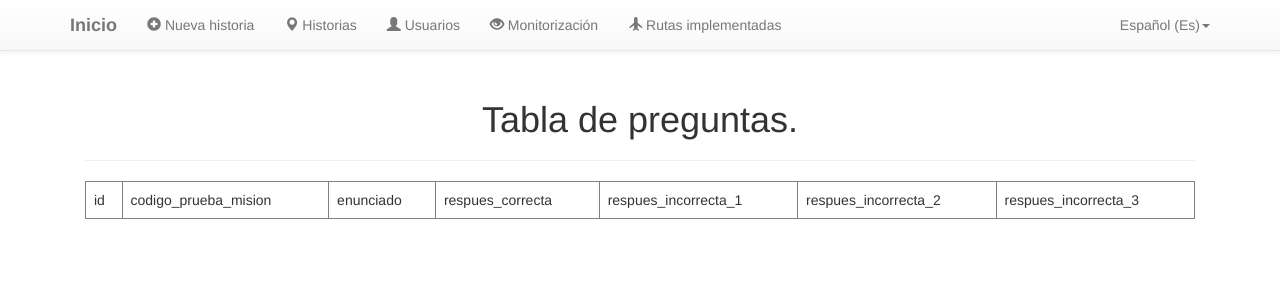
After one commit to jserrape/-TFM-Generador-de-historias-servidor, a Flask app: page /rest/list/pregunta in a window 1280 px wide. The commit adds this page. Shown: the top 300 px of the page. Run offline with Flask 2, Linux system fonts and the light colour scheme; data that the repository does not hold is empty; some libraries are stand-ins or nearby versions.

Commit message:
Se insertan las preguntas en la bbdd. Añadida vista auxilizar para ver la tabla

```diff
--- a/src/server/declaracionVariables.py
+++ b/src/server/declaracionVariables.py
@@ -29,10 +29,10 @@ app = Flask(__name__)
 #BBDD
 conn = sql.connect('database.db')
 print("Opened database successfully")
-conn.execute('DROP TABLE IF EXISTS historia')
-conn.execute('DROP TABLE IF EXISTS mision')
-conn.execute('DROP TABLE IF EXISTS usuario')
-conn.execute('DROP TABLE IF EXISTS pregunta')
+#conn.execute('DROP TABLE IF EXISTS historia')
+#conn.execute('DROP TABLE IF EXISTS mision')
+#conn.execute('DROP TABLE IF EXISTS usuario')
+#conn.execute('DROP TABLE IF EXISTS pregunta')
 conn.execute('CREATE TABLE IF NOT EXISTS historia (id INTEGER PRIMARY KEY AUTOINCREMENT, nombre_historia TEXT, idioma_historia TEXT, imagen_historia BLOB, latitud_historia INT, longitud_historia INT, zoom INT, descripcion_historia TEXT)')
 conn.execute('CREATE TABLE IF NOT EXISTS mision (id INTEGER PRIMARY KEY AUTOINCREMENT, id_historia INTEGER, nombre_mision TEXT, icono_mision BLOB, latitud_mision INT, longitud_mision INT, tipo_localizacion TEXT, codigo_localizacion TEXT, tipo_prueba TEXT, codigo_prueba TEXT, descripcion_inicial TEXT, imagen_inicial BLOB, descripcion_final TEXT, imagen_final BLOB, resumen TEXT, precedentes TEXT, FOREIGN KEY(id_historia) REFERENCES historia(id))')
 conn.execute('CREATE TABLE IF NOT EXISTS usuario (email TEXT PRIMARY KEY, nombre TEXT, password TEXT, imagen BLOB, ruta TEXT)')
--- a/src/server/rutas_historias.py
+++ b/src/server/rutas_historias.py
@@ -131,6 +131,32 @@ def POST_historia(post_id):
             cur.execute("INSERT INTO mision (id_historia, nombre_mision, icono_mision, latitud_mision, longitud_mision, tipo_localizacion, codigo_localizacion, tipo_prueba, codigo_prueba, descripcion_inicial, imagen_inicial, descripcion_final, imagen_final, resumen, precedentes) VALUES (?,?,?,?,?,?,?,?,?,?,?,?,?,?,?)",(id_historia, nombre_mision, icono_mision, latitud_mision, longitud_mision, tipo_localizacion, codigo_localizacion, tipo_prueba, codigo_prueba, descripcion_inicial, imagen_inicial, descripcion_final, imagen_final, resumen, precedentes) )
             con.commit()
         con.close()
+
+        if tipo_prueba == "pregunta":
+            print("Voy a insertar la pregunta en la bbdd")
+            #Enunciado
+            enunciado = request.form["enunciado_" + str(num)]
+
+            #Respuesta correcta
+            respues_correcta = request.form["respues_correcta_" + str(num)]
+
+            #Respuesta incorrecta 1
+            respues_incorrecta_1 = request.form["respues_incorrecta_1_" + str(num)]
+
+            #Respuesta incorrecta 2
+            respues_incorrecta_2 = request.form["respues_incorrecta_2_" + str(num)]
+
+            #Respuesta incorrecta 3
+            respues_incorrecta_3 = request.form["respues_incorrecta_3_" + str(num)]
+
+            #Inserto la pregunta en la bbdd
+            with sql.connect("database.db") as con:
+                cur = con.cursor()
+                cur.execute("INSERT INTO pregunta (codigo_prueba_mision, enunciado, respues_correcta, respues_incorrecta_1, respues_incorrecta_2, respues_incorrecta_3) VALUES (?,?,?,?,?,?)",(codigo_prueba, enunciado, respues_correcta, respues_incorrecta_1, respues_incorrecta_2, respues_incorrecta_3) )
+                con.commit()
+            con.close()
+
+
     zip.close()
     return redirect("/historias", code=302)
 
@@ -161,6 +187,19 @@ def GET_misiones():
    return render_template("list_mision.html",rows = rows)
 
 """
+Vista auxiliar que muestra la tabla pregunta
+"""
+@app.route('/rest/list/pregunta', methods=['GET'])
+def GET_preguntas():
+   con = sql.connect("database.db")
+   con.row_factory = sql.Row
+   cur = con.cursor()
+   cur.execute("select * from pregunta")
+   rows = cur.fetchall();
+   print(rows)
+   return render_template("list_preguntas.html",rows = rows)
+
+"""
 Ruta para eliminar una historia y sus misiones asociadas
 """
 @app.route('/rest/delete/historia/<string:id>', methods=['DELETE'])
--- /dev/null
+++ b/src/server/templates/list_preguntas.html
@@ -0,0 +1,37 @@
+{% extends 'base.html' %}
+{% block content %}
+      <div class="container">
+         <div class="col-md-12">
+            <br><br><br><br>
+            <h1 class="titulo">Tabla de preguntas.</h1>
+            <hr>
+            <table border = 1 class="table table-striped">
+               <thead>
+                  <td>id</td>
+                  <td>codigo_prueba_mision</td>
+                  <td>enunciado</td>
+                  <td>respues_correcta</td>
+                  <td>respues_incorrecta_1</td>
+                  <td>respues_incorrecta_2</td>
+                  <td>respues_incorrecta_3</td>
+               </thead>
+
+               {% for row in rows %}
+                  <tr>
+                     <td>{{row["id"]}}</td>
+                     <td>{{row["codigo_prueba_mision"]}}</td>
+                     <td> {{ row["enunciado"]}}</td>
+                     <td> {{ row["respues_correcta"]}}</td>
+                     <td>{{row['respues_incorrecta_1']}}</td>
+                     <td>{{row['respues_incorrecta_2']}}</td>
+                     <td>{{row['respues_incorrecta_3']}}</td>
+                  </tr>
+               {% endfor %}
+            </table>
+      </div>
+   </div>
+
+   <script type="text/javascript" href="{{ url_for('static', filename='js/jquery.js') }}"></script>
+ </body>
+ </html>
+ {% endblock %}
--- a/src/server/templates/rutas.html
+++ b/src/server/templates/rutas.html
@@ -13,6 +13,8 @@
                    <a class="cla_a" href="/rest/list/historia">Tabla de historas</a>
                    <br><br>
                    <a class="cla_a" href="/rest/list/mision">Tabla de misiones</a>
+                   <br><br>
+                   <a class="cla_a" href="/rest/list/pregunta">Tabla de preguntas</a>
                    <br><br>
                    <a class="cla_a" href="/rest/list/usuario">Tabla de usuarios</a>
                    <br><br>
```
